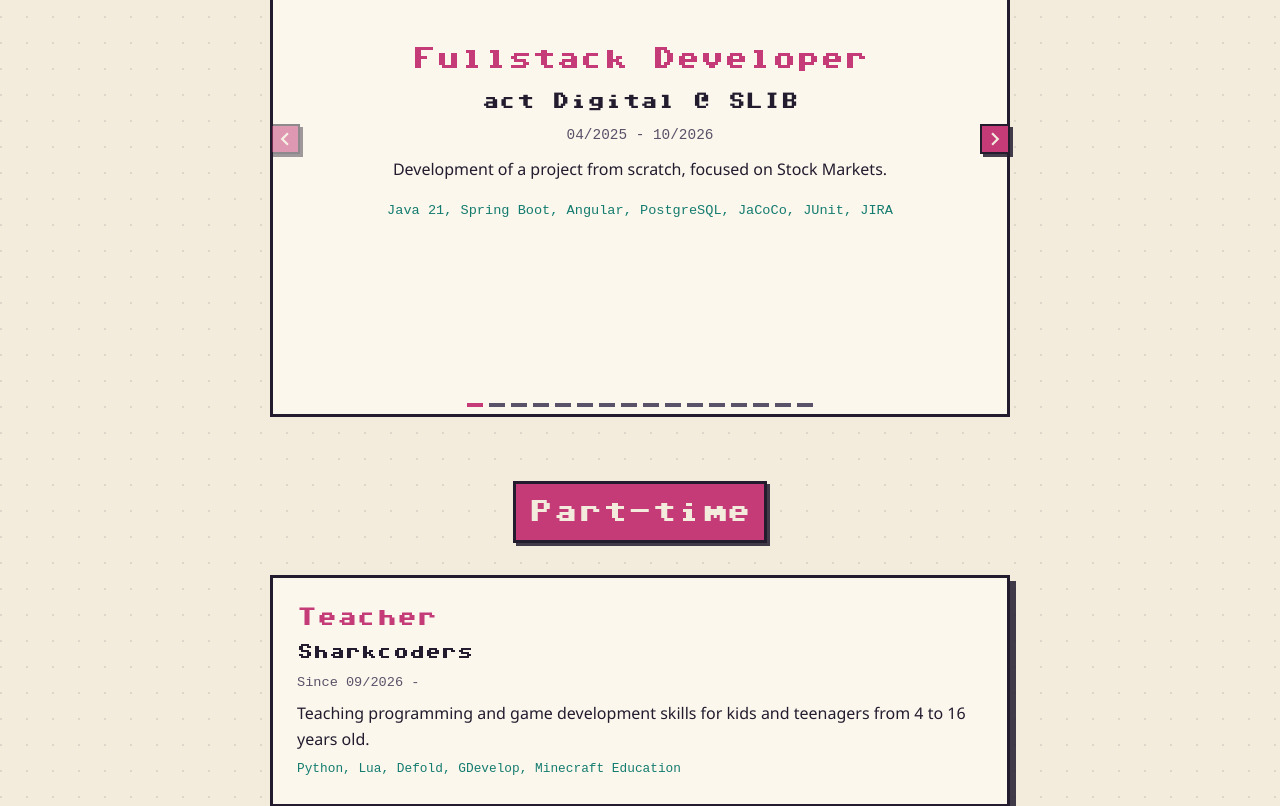
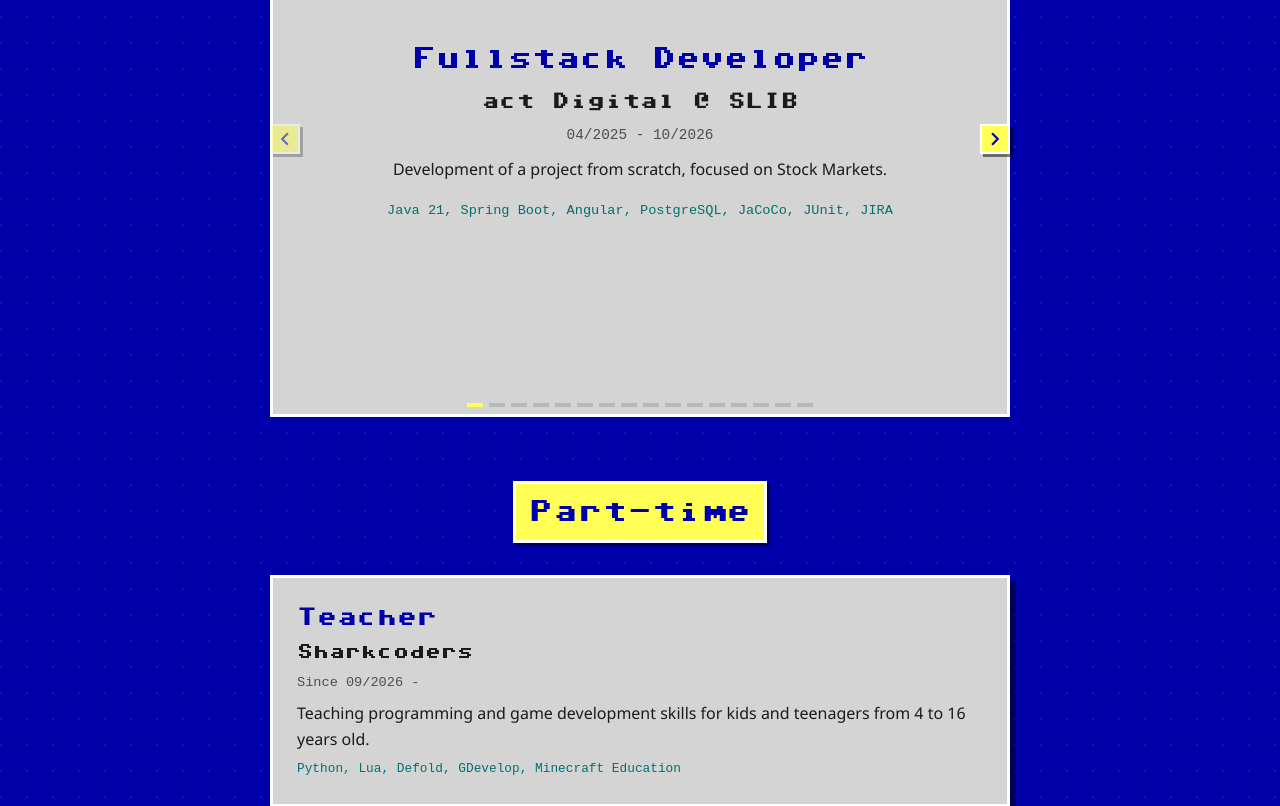
Before and after one commit to paiva-thiago/paiva-thiago.github.io, a Vue app: page / in a window 1280 px wide. Shown: the part 660-1466 px from the top of the page. Built offline with nearby package versions, Linux system fonts and the light colour scheme.

Commit message:
Turbo Pascalizing it 🚀

```diff
--- a/src/assets/base.css
+++ b/src/assets/base.css
@@ -11,18 +11,22 @@
   --mono: 'Courier New', Courier, monospace;
   --sans: 'Segoe UI', system-ui, -apple-system, BlinkMacSystemFont, sans-serif;
 
-  --bg: #f3ecdd;
-  --bg-soft: #e9dfca;
-  --panel: #fbf7ed;
-  --panel-alt: #e9dfca;
-  --text: #221c2e;
-  --text-soft: #5a5268;
-  --accent: #c43b78;
-  --accent-2: #147c6f;
-  --link: #14599e;
-  --border: #221c2e;
-  --dot: rgba(34, 28, 46, 0.1);
-  --shadow-color: rgba(34, 28, 46, 0.85);
+  --bg: #0000aa;
+  --bg-soft: #000080;
+  --panel: #d4d4d4;
+  --panel-alt: #c8c8c8;
+  --on-panel: #1a1a1a;
+  --on-panel-soft: #4d4d4d;
+  --on-panel-accent: #0000aa;
+  --on-panel-accent-2: #007070;
+  --text: #e8e8e8;
+  --text-soft: #b9b9b9;
+  --accent: #ffff55;
+  --accent-2: #55ffff;
+  --link: #9ecbff;
+  --border: #ffffff;
+  --dot: rgba(255, 255, 255, 0.09);
+  --shadow-color: rgba(0, 0, 0, 0.5);
   --shadow: 6px 6px 0 var(--shadow-color);
   --shadow-sm: 3px 3px 0 var(--shadow-color);
 }
@@ -33,6 +37,10 @@
     --bg-soft: #1d1830;
     --panel: #221c36;
     --panel-alt: #2b2444;
+    --on-panel: #ece7f6;
+    --on-panel-soft: #b5adca;
+    --on-panel-accent: #ff7ac2;
+    --on-panel-accent-2: #5ae6c2;
     --text: #ece7f6;
     --text-soft: #b5adca;
     --accent: #ff7ac2;
@@ -45,6 +53,10 @@
 }
 
 :root[data-theme='dark'] {
+  --on-panel: #ece7f6;
+  --on-panel-soft: #b5adca;
+  --on-panel-accent: #ff7ac2;
+  --on-panel-accent-2: #5ae6c2;
   --bg: #14111f;
   --bg-soft: #1d1830;
   --panel: #221c36;
--- a/src/components/HeaderLogo.vue
+++ b/src/components/HeaderLogo.vue
@@ -12,7 +12,7 @@
 <style scoped>
 h1 {
   display: inline-block;
-  color: var(--text);
+  color: var(--on-panel);
   background-color: var(--panel);
   border: 3px solid var(--border);
   box-shadow: var(--shadow);
--- a/src/components/LinkCollection.vue
+++ b/src/components/LinkCollection.vue
@@ -32,7 +32,7 @@
   display: inline-flex;
   align-items: center;
   gap: 0.55rem;
-  color: var(--text);
+  color: var(--on-panel);
   font-family: var(--mono);
   font-size: 0.85rem;
   text-decoration: none;
--- a/src/components/ThemeToggle.vue
+++ b/src/components/ThemeToggle.vue
@@ -42,7 +42,7 @@
   gap: 0.5rem;
   font-family: var(--mono);
   font-size: 0.8rem;
-  color: var(--text);
+  color: var(--on-panel);
   background-color: var(--panel);
   border: 2px solid var(--border);
   box-shadow: var(--shadow-sm);
--- a/src/components/WorkCarousel.vue
+++ b/src/components/WorkCarousel.vue
@@ -43,7 +43,7 @@
 
 .sld {
   background-color: var(--panel);
-  color: var(--text);
+  color: var(--on-panel);
   border: 3px solid var(--border);
   box-shadow: var(--shadow);
   padding: 2rem 2rem 3rem;
@@ -61,24 +61,25 @@
 .sld h2 {
   font-family: var(--c64);
   font-size: 1.5rem;
-  color: var(--accent);
+  color: var(--on-panel-accent);
 }
 
 .sld h3 {
   font-family: var(--c64);
   font-size: 1.1rem;
+  color: var(--on-panel);
 }
 
 .sld h4 {
   font-family: var(--mono);
   font-size: 0.9rem;
-  color: var(--text-soft);
+  color: var(--on-panel-soft);
 }
 
 .sld h5 {
   font-family: var(--mono);
   font-size: 0.85rem;
-  color: var(--accent-2);
+  color: var(--on-panel-accent-2);
   margin-top: 0.5rem;
 }
 
@@ -86,7 +87,7 @@
   font-family: var(--sans);
   font-weight: normal;
   width: 100%;
-  color: var(--text);
+  color: var(--on-panel);
   text-align: left;
   line-height: 1.65;
 }
--- a/src/components/WorkList.vue
+++ b/src/components/WorkList.vue
@@ -28,6 +28,7 @@
 
 .work {
   background-color: var(--panel);
+  color: var(--on-panel);
   border: 3px solid var(--border);
   box-shadow: var(--shadow);
   padding: 1.5rem;
@@ -44,30 +45,31 @@
 .work h2 {
   font-family: var(--c64);
   font-size: 1.25rem;
-  color: var(--accent);
+  color: var(--on-panel-accent);
 }
 
 .work h3 {
   font-family: var(--c64);
   font-size: 1rem;
+  color: var(--on-panel);
 }
 
 .work h4 {
   font-family: var(--mono);
   font-size: 0.85rem;
-  color: var(--text-soft);
+  color: var(--on-panel-soft);
 }
 
 .work h5 {
   font-family: var(--mono);
   font-size: 0.8rem;
-  color: var(--accent-2);
+  color: var(--on-panel-accent-2);
 }
 
 .workDescription {
   font-family: var(--sans);
   font-weight: normal;
-  color: var(--text);
+  color: var(--on-panel);
   text-align: left;
   line-height: 1.65;
 }
```
Also changed, not shown: public/favicon.svg.
